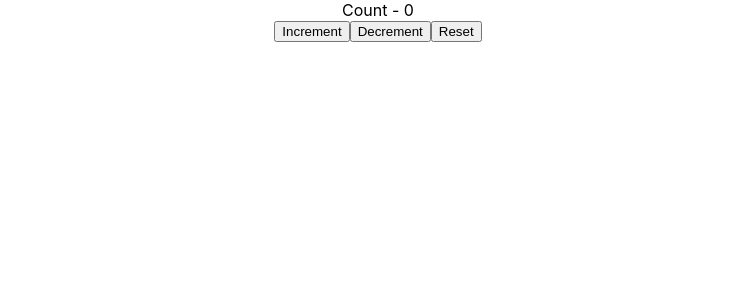
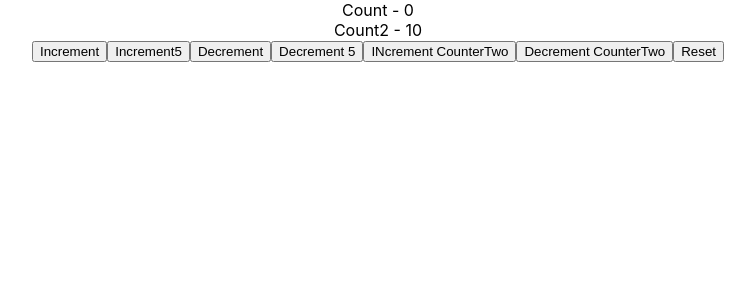
Before and after one commit to dharm-singh-au26/mynewapp, a React (Create React App) app: page / in a window 1280 px wide. Shown: the top 300 px of the page, without its empty margins (262-1017 px from the left). Built offline with nearby package versions, Linux system fonts and the light colour scheme.

Commit message:
multiple counter using reducer

```diff
--- a/src/App.js
+++ b/src/App.js
@@ -3,6 +3,7 @@
 import ClassCounter from "./components/ClassCounter";
 import ComponentC from "./components/ComponentC";
 import CounterOne from "./components/CounterOne";
+import CounterTwo from "./components/CounterTwo";
 import DataFetching from "./components/DataFetching";
 import HookCounter from "./components/HookCounter";
 import HookCounterArray from "./components/HookCounterArray";
@@ -42,7 +43,8 @@
           <ComponentC />
           </ChannelContext.Provider>
         </UserContext.Provider> */}
-        < CounterOne />
+        {/* < CounterOne />  */}
+        <CounterTwo/>
       </>
     </div>
   );
--- /dev/null
+++ b/src/components/CounterTwo.js
@@ -0,0 +1,53 @@
+import React, { useReducer } from "react";
+
+const initialState = {
+  firstCounter: 0,
+  secondCounter: 10,
+};
+const reducer = (state, action) => {
+  switch (action.type) {
+    case "increment":
+      return { ...state, firstCounter: state.firstCounter + action.value };
+    case "increment2":
+      return { ...state, secondCounter: state.secondCounter + action.value };
+    case "decrement":
+      return { ...state, firstCounter: state.firstCounter + action.value };
+    case "decrement2":
+      return { ...state, secondCounter: state.secondCounter - action.value };
+    case "reset":
+      return initialState;
+    default:
+      return state;
+  }
+};
+
+function CounterTwo() {
+  const [count, dispatch] = useReducer(reducer, initialState);
+  return (
+    <div>
+      <div> Count - {count.firstCounter}</div>
+      <div> Count2 - {count.secondCounter}</div>
+      <button onClick={() => dispatch({ type: "increment", value: 1 })}>
+        Increment
+      </button>
+      <button onClick={() => dispatch({ type: "increment", value: 5 })}>
+        Increment5
+      </button>
+      <button onClick={() => dispatch({ type: "decrement", value: 1 })}>
+        Decrement
+      </button>
+      <button onClick={() => dispatch({ type: "decrement", value: 5 })}>
+        Decrement 5
+      </button>
+      <button onClick={() => dispatch({ type: "increment2", value: 5 })}>
+        INcrement CounterTwo
+      </button>
+      <button onClick={() => dispatch({ type: "decrement2", value: 5 })}>
+        Decrement CounterTwo
+      </button>
+      <button onClick={() => dispatch({ type: "reset" })}>Reset</button>
+    </div>
+  );
+}
+
+export default CounterTwo;
```
